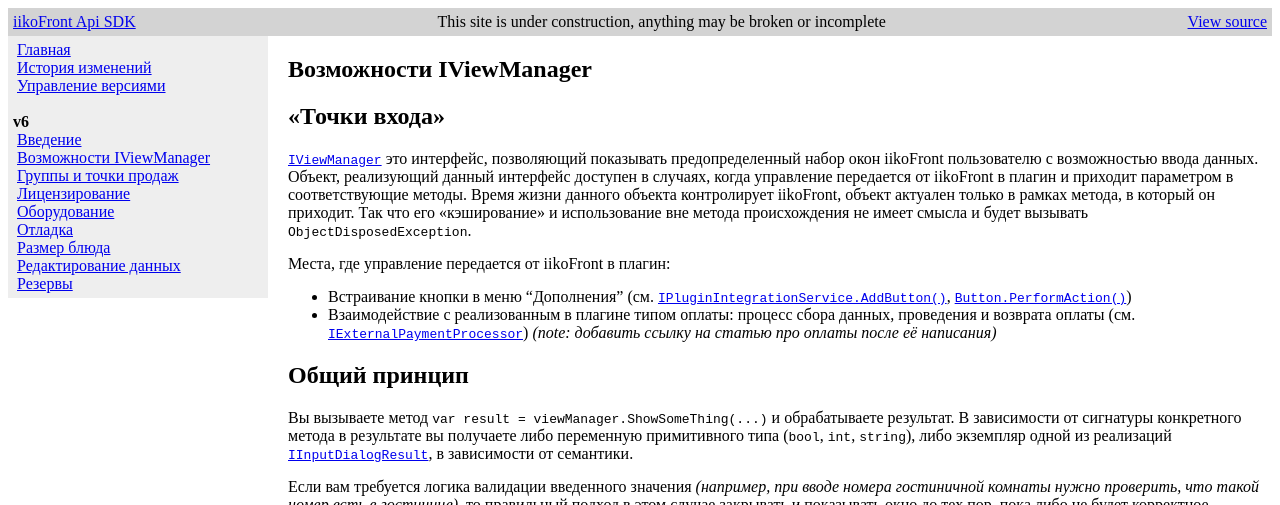
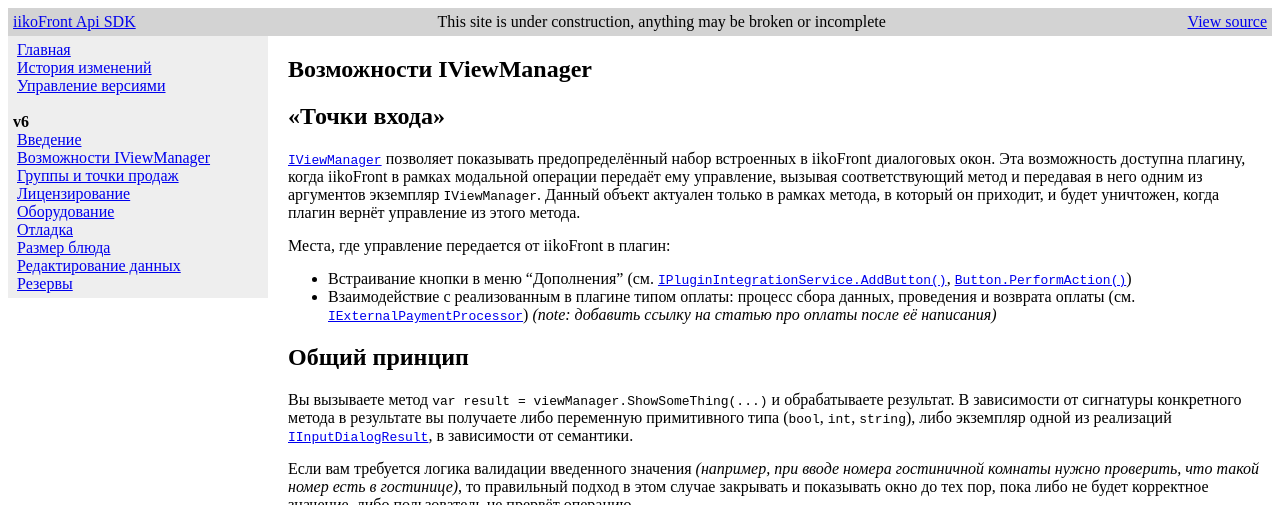
Before and after one commit to iiko/front.api.doc, a Jekyll site: the page built from v6/ru/ViewManager.md, in a window 1280 px wide and 900 px high, cut to the strip 0-505 px from the top of the window. Built offline with Jekyll 4.4.1, drawn with Linux system fonts in a browser that asks for light colours.

Commit message:
Update v6/ru/ViewManager.md
Co-Authored-By: ierof <babasya@gmail.com>

```diff
--- a/v6/ru/ViewManager.md
+++ b/v6/ru/ViewManager.md
@@ -4,7 +4,7 @@
 ---
 # Возможности IViewManager
 ## «Точки входа»
-[`IViewManager`](http://iiko.github.io/front.api.sdk/v6/html/T_Resto_Front_Api_V6_UI_IViewManager.htm "IViewManager") это интерфейс, позволяющий показывать предопределенный набор окон iikoFront пользователю с возможностью ввода данных. Объект, реализующий данный интерфейс доступен в случаях, когда управление передается от iikoFront в плагин и приходит параметром в соответствующие методы. Время жизни данного объекта контролирует iikoFront, объект актуален только в рамках метода, в который он приходит. Так что его «кэширование» и использование вне метода происхождения не имеет смысла и будет вызывать `ObjectDisposedException`.
+[`IViewManager`](http://iiko.github.io/front.api.sdk/v6/html/T_Resto_Front_Api_V6_UI_IViewManager.htm "IViewManager") позволяет показывать предопределённый набор встроенных в iikoFront диалоговых окон. Эта возможность доступна плагину, когда iikoFront в рамках модальной операции передаёт ему управление, вызывая соответствующий метод и передавая в него одним из аргументов экземпляр `IViewManager`. Данный объект актуален только в рамках метода, в который он приходит, и будет уничтожен, когда плагин вернёт управление из этого метода.
 
 Места, где управление передается от iikoFront в плагин:
 
```
